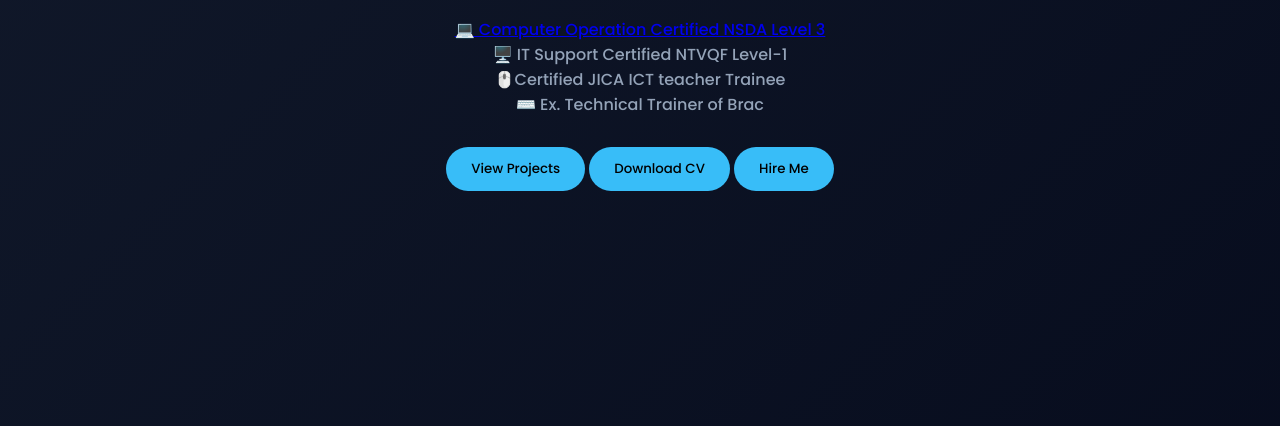
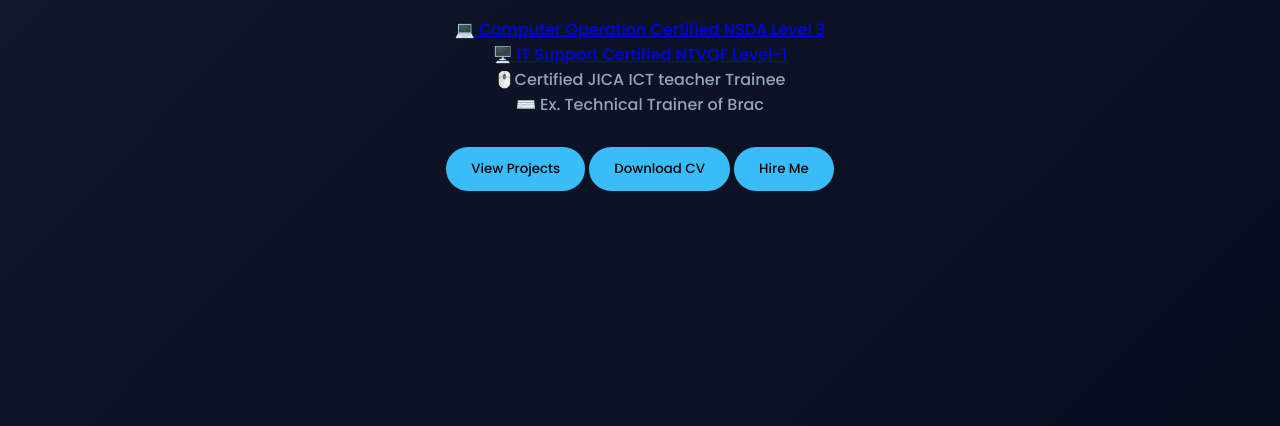
Before and after one commit to masummit2024-web/portfolio, a plain HTML site: page index.html in a window 1280 px wide. Shown: the part 374-800 px from the top of the page. Drawn offline with Linux system fonts and the light colour scheme.

Commit message:
index.html

```diff
--- a/index.html
+++ b/index.html
@@ -186,7 +186,7 @@ footer{
 
 <p>
 	<a href="Cert.pdf">💻 Computer Operation Certified NSDA Level 3</a><br>
-	🖥️ IT Support Certified NTVQF Level-1<br>
+	<a href="level1.pdf">🖥️ IT Support Certified NTVQF Level-1</a><br>
 	🖱️Certified JICA ICT teacher Trainee <br>
 	⌨️ Ex. Technical Trainer of Brac
 
```
